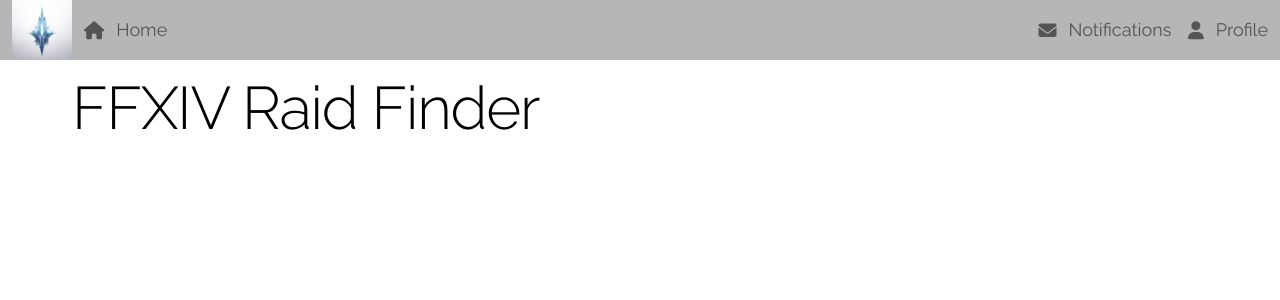
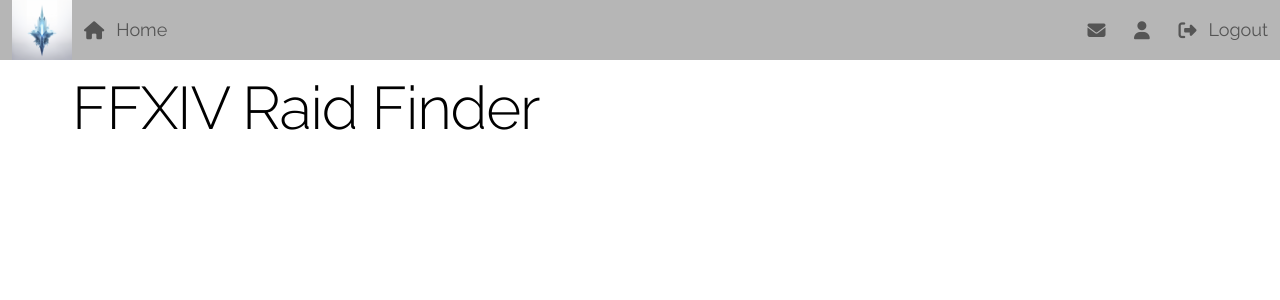
Before and after one commit to rodneygauna/ffxiv_raid_finder, a Flask app: page / in a window 1280 px wide. Shown: the top 300 px of the page. Run offline with Flask 3, Linux system fonts and the light colour scheme; the visitor is signed in with stand-in values (Sample User, id 1); some libraries are stand-ins or nearby versions.

Commit message:
navigation improvements

```diff
--- a/src/templates/navigation.html
+++ b/src/templates/navigation.html
@@ -24,13 +24,19 @@
           <li class="topbar-item">
             <a href="#" class="topbar-link">
               <i class="fas fa-envelope"></i>
-              <span class="topbar-link-text">Notifications</span>
+              <span class="topbar-link-text"></span>
             </a>
           </li>
           <li class="topbar-item">
             <a href="#" class="topbar-link">
               <i class="fas fa-user"></i>
-              <span class="topbar-link-text">Profile</span>
+              <span class="topbar-link-text"></span>
+            </a>
+          </li>
+          <li class="topbar-item">
+            <a href="{{ url_for('users.logout') }}" class="topbar-link">
+              <i class="fas fa-sign-out-alt"></i>
+              <span class="topbar-link-text">Logout</span>
             </a>
           </li>
           {% else %}
```
